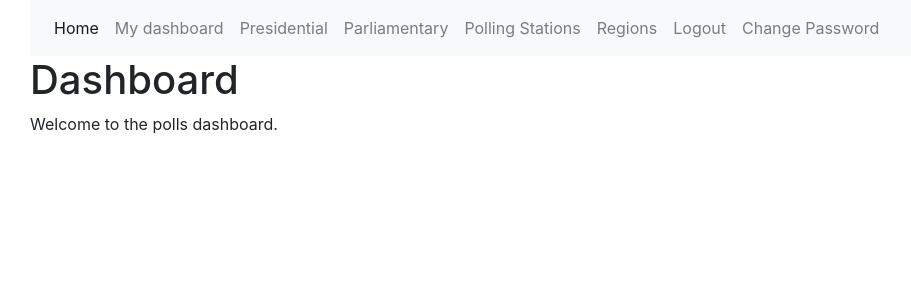
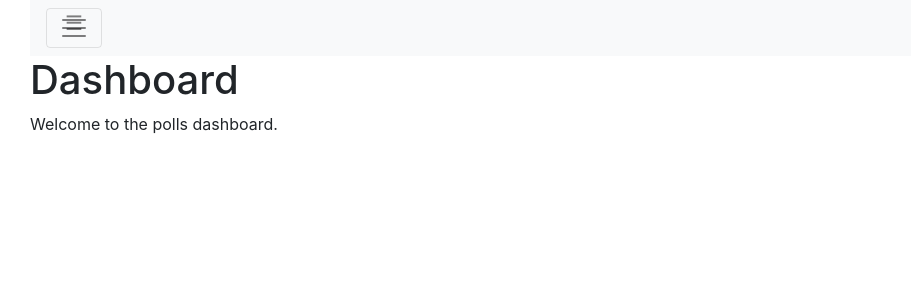
Before and after one commit to ibraeh/polls, a Django app: page /accounts/dashboard/ in a window 1280 px wide. Shown: the top 300 px of the page, without its empty margins (0-911 px from the left). Run offline with Django 3.2, Linux system fonts and the light colour scheme; the visitor is signed in with stand-in values (Sample User, id 1); data that the repository does not hold is empty; parts of the project's set-up code (start-up, migrations or seed data) failed here and were passed over; some libraries are stand-ins or nearby versions; some web fonts are replaced.

Commit message:
Changes on navbar

```diff
--- a/accounts/templates/base.html
+++ b/accounts/templates/base.html
@@ -22,14 +22,15 @@
     <div class="container-fluid">
     <!-- code suppressed for brevity -->
 
-        <nav class=" navbar  navbar-expand-lg navbar-light bg-light" role="navigation">
+        <nav class=" navbar  navbar-expand-lg|md navbar-light bg-light" role="navigation">
           <button class="navbar-toggler" type="button" data-toggle="collapse" data-target="#navbarlist">
             <span class="navbar-toggler-icon">☰</span>
           </button>
 
 
-          <div class="collapse navbar-collapse" id="navbarlist">
+
               {% if request.user.is_authenticated %}
+              <div class="collapse navbar-collapse" id="navbarlist">
                 <ul class="menu nav navbar-nav mr-auto"  >
                   <li {% if section == "home" %}class="selected"{% endif %} class="nav-item active">
                   <a href="{% url "home" %}" class="nav-link">Home</a>
@@ -57,6 +58,7 @@
                   </li>
 
                 </ul>
+              </div>
                 {%else%}
                 <form class="form-inline ml-auto">
                   <a href="{% url 'home' %}" class="btn btn-outline-secondary">Home</a>
@@ -65,7 +67,7 @@
               </form>
 
             {% endif %}
-          </div>
+
 
 
 
```
